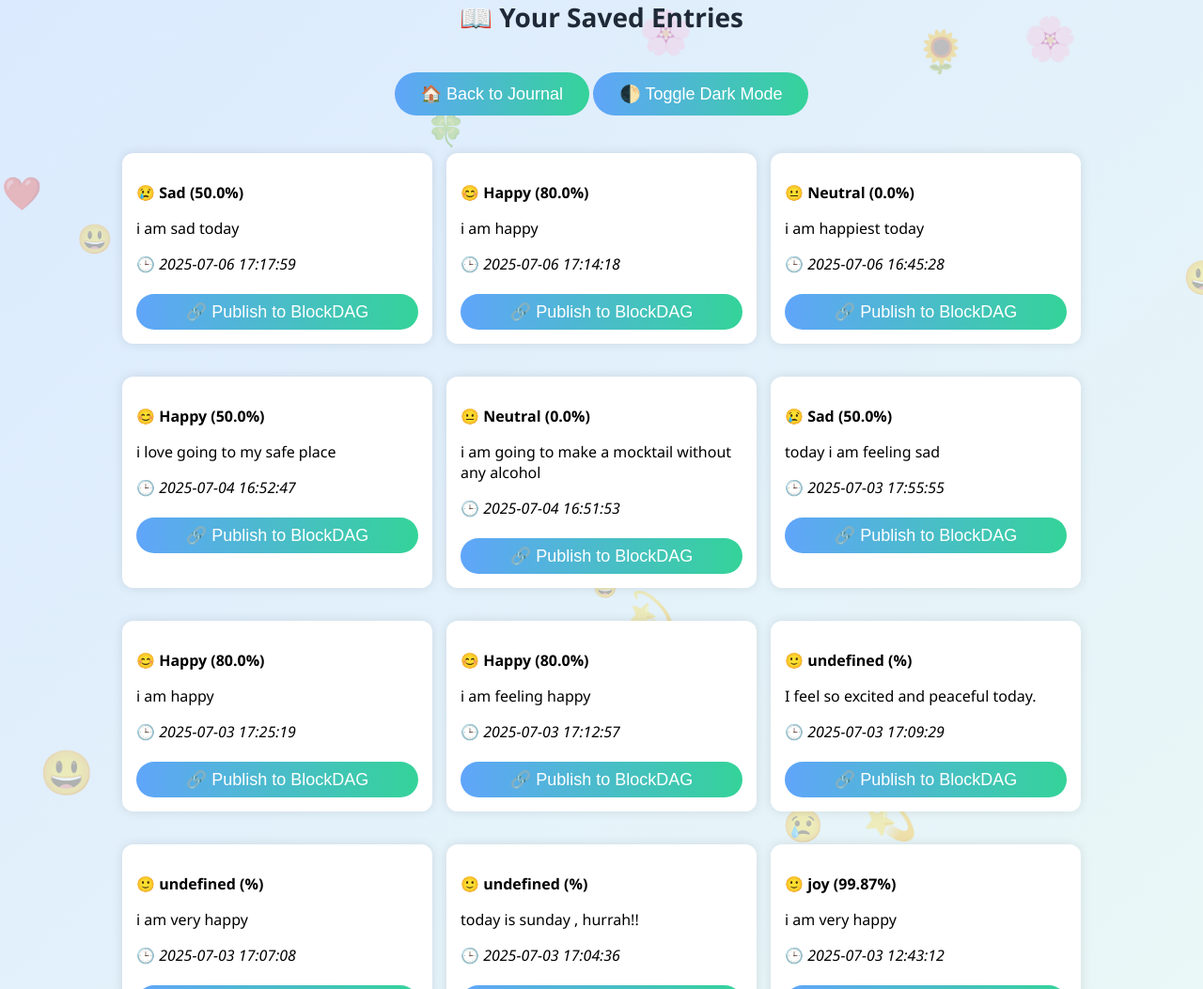
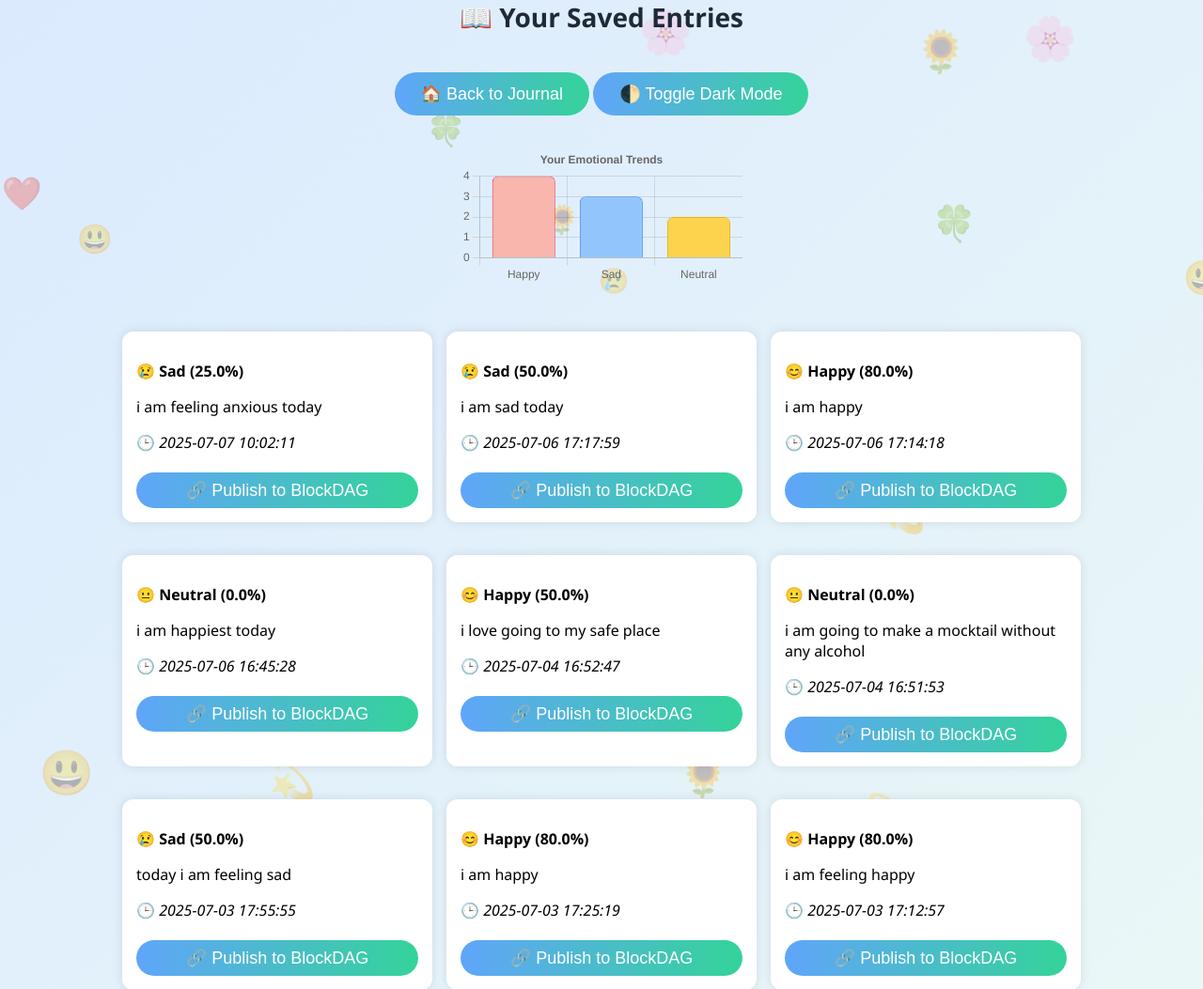
Before and after one commit to Gagan2435/AI-Blockchain-Mood-Journal, a Flask app: page /entries in a window 1280 px wide. Shown: the part 16-1069 px from the top of the page at 94% size. Run offline with Flask 3, Linux system fonts and the light colour scheme.

Commit message:
✨ Add emotion trends chart and fix visualization in mood journal

```diff
--- a/app.py
+++ b/app.py
@@ -61,13 +61,20 @@
 @app.route("/entries")
 def view_entries():
     entries = []
+    emotion_counts = {"Happy": 0, "Sad": 0, "Neutral": 0}
+
     for file in os.listdir("entries"):
         if file.endswith(".json"):
             with open(os.path.join("entries", file), "r") as f:
                 data = json.load(f)
                 entries.append(data)
+                emotion = data.get("emotion")
+                if emotion in emotion_counts:
+                    emotion_counts[emotion] += 1
+
     entries.sort(key=lambda x: x["timestamp"], reverse=True)
-    return render_template("entries.html", entries=entries)
+    return render_template("entries.html", entries=entries, emotion_counts=emotion_counts)
+
 
 # ========== BlockDAG Publish Simulation ========== #
 @app.route("/publish/<hash>", methods=["POST"])
--- /dev/null
+++ b/entries/2025-07-07 10-02-11.json
@@ -0,0 +1,7 @@
+{
+    "text": "i am feeling anxious today",
+    "timestamp": "2025-07-07 10:02:11",
+    "hash": "03debb740c0c5ed5e1714b430abebf58d70c24b4b85452dd4bd3c54ead0aac24",
+    "emotion": "Sad",
+    "confidence": 25.0
+}
--- a/templates/entries.html
+++ b/templates/entries.html
@@ -6,6 +6,8 @@
     <meta name="viewport" content="width=device-width, initial-scale=1.0" />
     <title>📖 Your Saved Entries</title>
     <link rel="stylesheet" href="{{ url_for('static', filename='style.css') }}">
+    <script src="https://cdn.jsdelivr.net/npm/chart.js"></script>
+
     <style>
         html,
         body {
@@ -15,7 +17,6 @@
             font-family: 'Segoe UI', sans-serif;
             background: linear-gradient(135deg, #dbeafe, #f0fdf4);
             overflow: hidden;
-            /* prevent double scroll */
         }
 
         .emoji-container {
@@ -54,7 +55,6 @@
 
         .entries-container {
             flex: 1;
-            /* take remaining space */
             overflow-y: auto;
             display: flex;
             flex-wrap: wrap;
@@ -80,6 +80,11 @@
             <button id="darkModeToggle">🌓 Toggle Dark Mode</button>
         </div>
 
+        <!-- ✅ Add chart here, above entries -->
+        <div style="max-width: 500px; margin: auto; padding: 20px;">
+            <canvas id="emotionChart"></canvas>
+        </div>
+
         <div class="entries-container">
             {% if entries %}
             {% for entry in entries %}
@@ -96,15 +101,10 @@
                 <p><span class="entry-emoji">{{ emoji }}</span> <b>{{ entry.emotion }} ({{ entry.confidence }}%)</b></p>
                 <p>{{ entry.text }}</p>
                 <p>🕒 <i>{{ entry.timestamp }}</i></p>
-                <!-- Hash hidden from UI, but retained in data attribute for Publish -->
                 <button class="publish-button" data-hash="{{ entry.hash }}"
                     onclick="publishToBlockDAG('{{ entry.hash }}', this)">
                     🔗 Publish to BlockDAG
                 </button>
-
-
-
-
             </div>
             {% endfor %}
             {% else %}
@@ -137,7 +137,6 @@
             }
         });
 
-        // ✅ Place it globally
         function publishToBlockDAG(hash, buttonElement) {
             buttonElement.disabled = true;
             buttonElement.textContent = "⏳ Publishing...";
@@ -159,6 +158,47 @@
         }
     </script>
 
+    <!-- ✅ Chart.js initialization -->
+    <!-- ✅ Chart.js initialization -->
+<script>
+document.addEventListener("DOMContentLoaded", function () {
+    const ctx = document.getElementById('emotionChart').getContext('2d');
+    const emotionData = {{ emotion_counts | tojson }};
+
+    new Chart(ctx, {
+        type: 'bar',
+        data: {
+            labels: ['Happy', 'Sad', 'Neutral'],
+            datasets: [{
+                label: 'Emotional Trends',
+                data: [emotionData.Happy, emotionData.Sad, emotionData.Neutral],
+                backgroundColor: ['#f8b6ac', '#93c5fd', '#fcd34d'],
+                borderColor: ['#f22c5e', '#3b82f6', '#eab308'],
+                borderWidth: 1,
+                borderRadius: 6
+            }]
+        },
+        options: {
+            responsive: true,
+            plugins: {
+                legend: { display: false },
+                title: {
+                    display: true,
+                    text: 'Your Emotional Trends'
+                }
+            },
+            scales: {
+                y: {
+                    beginAtZero: true,
+                    ticks: { stepSize: 1 }
+                }
+            }
+        }
+    });
+});
+</script>
+
+
 </body>
 
 </html>
```
Also changed, not shown: blockdag_ledger.json (+8 -0 lines).
